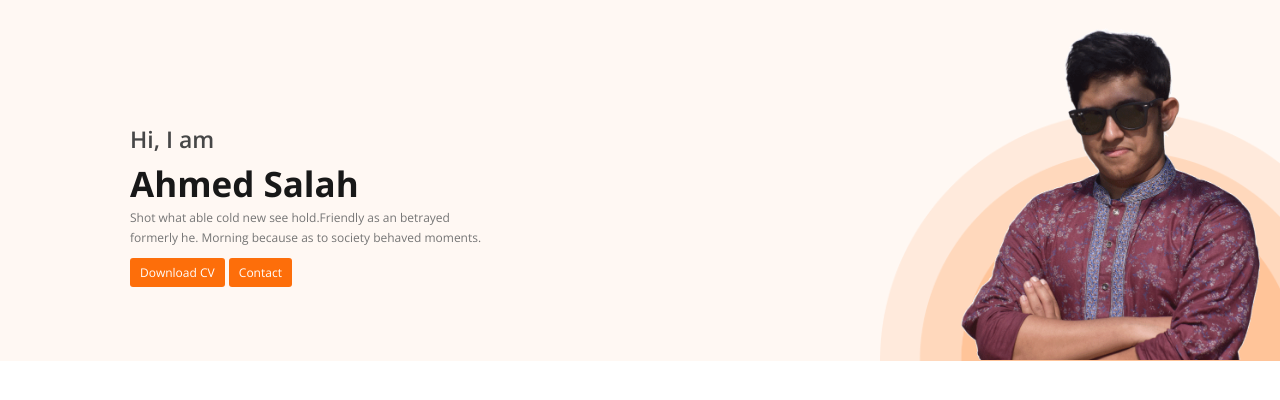
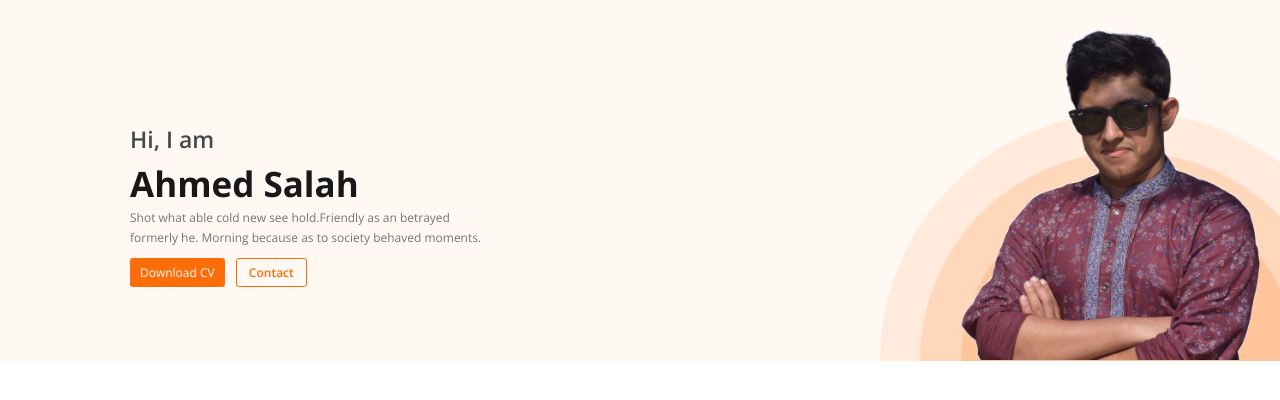
Before and after one commit to salauddin2k3/portfolio-website, a plain HTML site: page index.html in a window 1280 px wide. Shown: the part 74-474 px from the top of the page. Drawn offline with nearby package versions, Linux system fonts and the light colour scheme.

Commit message:
third commit

```diff
--- a/index.html
+++ b/index.html
@@ -29,7 +29,7 @@
                 <h1 class="banner-name">Ahmed Salah</h1>
                 <p class="banner-name-dis">Shot what able cold new see hold.Friendly as an betrayed formerly he. Morning because as to society behaved moments.</p>
                 <button class="btn-primary">Download CV</button>
-                <button class="btn-primary">Contact</button>
+                <button class="banner-btn">Contact</button>
             </div>
             <div class="banner-img">
                 <img src="images/ahmed.png" alt="ahmed's_img">
--- a/styles/style.css
+++ b/styles/style.css
@@ -106,3 +106,22 @@
     margin-right: 20px;
     margin-bottom: -4px;
 }
+
+.banner-btn {
+    color: #FD6E0A;
+    font-size: 12px;
+    font-weight: 600;
+    background-color: #FFF8F3;
+    padding: 5px 12px;
+    border-radius: 3px;
+    margin-left: 7px;
+    border: 1px solid #FD6E0A;
+}
+
+.banner-btn:hover {
+    background-color: #FD6E0A;
+    font-size: 12px;
+    font-weight: 600;
+    color: #FFF8F3;
+
+}
```
